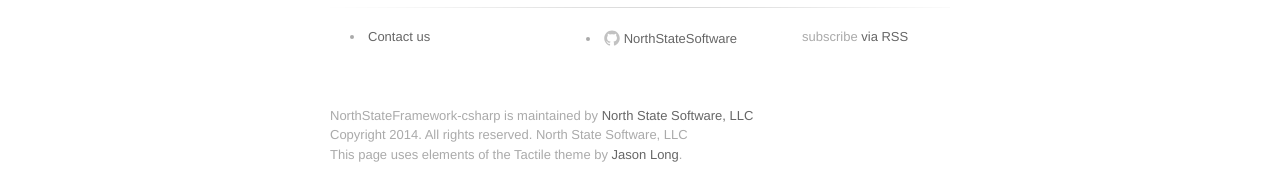
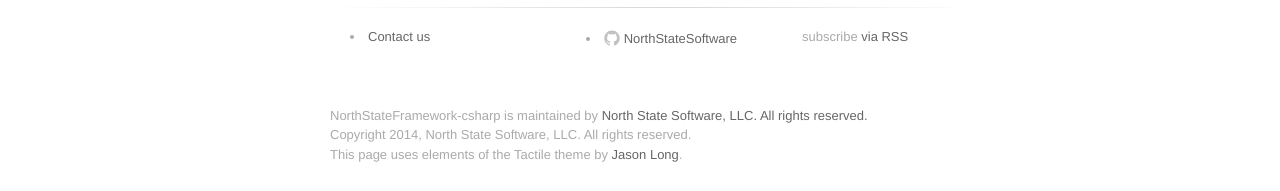
Before and after one commit to jrivenbark/Test8, a Jekyll site: the page built from index.md, in a window 1280 px wide. Shown: the part 1410-1601 px from the top of the page. Built offline with Jekyll 4.4.1, drawn with Linux system fonts in a browser that asks for light colours; some web fonts are replaced.

Commit message:
change notifications

```diff
--- a/_config.yml
+++ b/_config.yml
@@ -3,8 +3,8 @@ title: NorthStateFramework-csharp
 email: support@northstatesoftware.com
 description: An object-oriented framework for implementing UML state machines.
 short_name: NSF C#
-copywrite_notice: Copyright 2014. All rights reserved.
-owner: North State Software, LLC
+copywrite_notice: Copyright 2014,
+owner: North State Software, LLC. All rights reserved.
 baseurl: "/Test8"
 url: "http://www.northstatesoftware.com"
 twitter_username:
```
